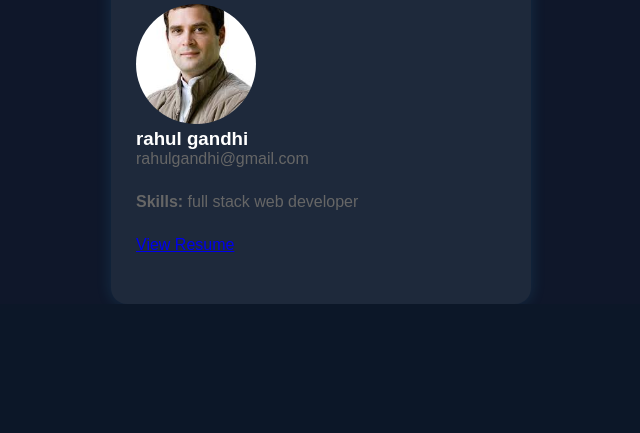
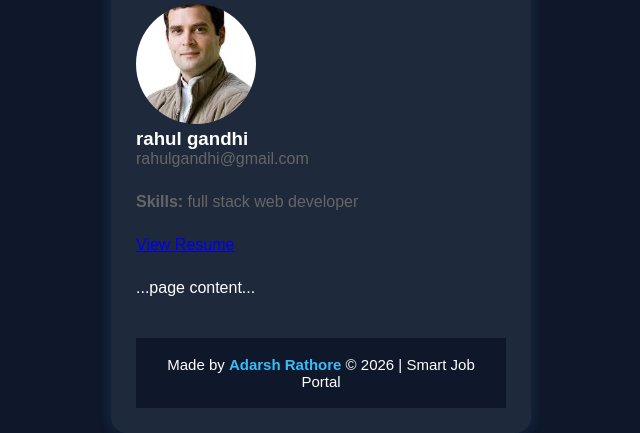
Before and after one commit to adarshrathore88815/Smart_Job_Portal, a Flask app: page /profile in a window 1280 px wide. Shown: the part 632-1065 px from the top of the page, without its empty margins (319-959 px from the left). Before the commit the page ends 936 px from the top, so only its background shows below. Run offline with Flask 3, Linux system fonts and the light colour scheme; data comes from the database, SQL or seed files in the repository.

Commit message:
first commit

```diff
--- a/static/css/style.css
+++ b/static/css/style.css
@@ -538,3 +538,16 @@ width:6px;
 background:#334155;
 border-radius:10px;
 }
+.footer{
+text-align:center;
+padding:18px;
+margin-top:40px;
+background:#0f172a;
+color:white;
+font-size:15px;
+border-top:1px solid #1e293b;
+}
+
+.footer b{
+color:#38bdf8;
+}
--- a/templates/chatbot.html
+++ b/templates/chatbot.html
@@ -107,6 +107,9 @@ speakText(bot.innerText);
 
 </script>
 
+<footer class="footer">
+Made by <b>Adarsh Rathore</b> © 2026 | Smart Job Portal
+</footer>
 
 </body>
 </html>
--- a/templates/dashboard.html
+++ b/templates/dashboard.html
@@ -76,5 +76,9 @@ Smart<span>Portal</span>
 
 </section>
 
+<footer class="footer">
+Made by <b>Adarsh Rathore</b> © 2026 | Smart Job Portal
+</footer>
+
 </body>
 </html>
--- a/templates/index.html
+++ b/templates/index.html
@@ -102,5 +102,9 @@ By clicking Continue, you agree to our Terms & Privacy Policy.
 
 </section>
 
+<footer class="footer">
+Made by <b>Adarsh Rathore</b> © 2026 | Smart Job Portal
+</footer>
+
 </body>
 </html>
--- a/templates/jobs.html
+++ b/templates/jobs.html
@@ -79,5 +79,9 @@ Smart<span>Portal</span>
 
 </section>
 
+<footer class="footer">
+Made by <b>Adarsh Rathore</b> © 2026 | Smart Job Portal
+</footer>
+
 </body>
 </html>
--- a/templates/profile.html
+++ b/templates/profile.html
@@ -69,3 +69,11 @@ View Resume
 {% endif %}
 
 {% endif %}
+...page content...
+
+<footer class="footer">
+Made by <b>Adarsh Rathore</b> © 2026 | Smart Job Portal
+</footer>
+
+</body>
+</html>
```
Also changed, not shown: templates/layout.html (+13 -0 lines).
